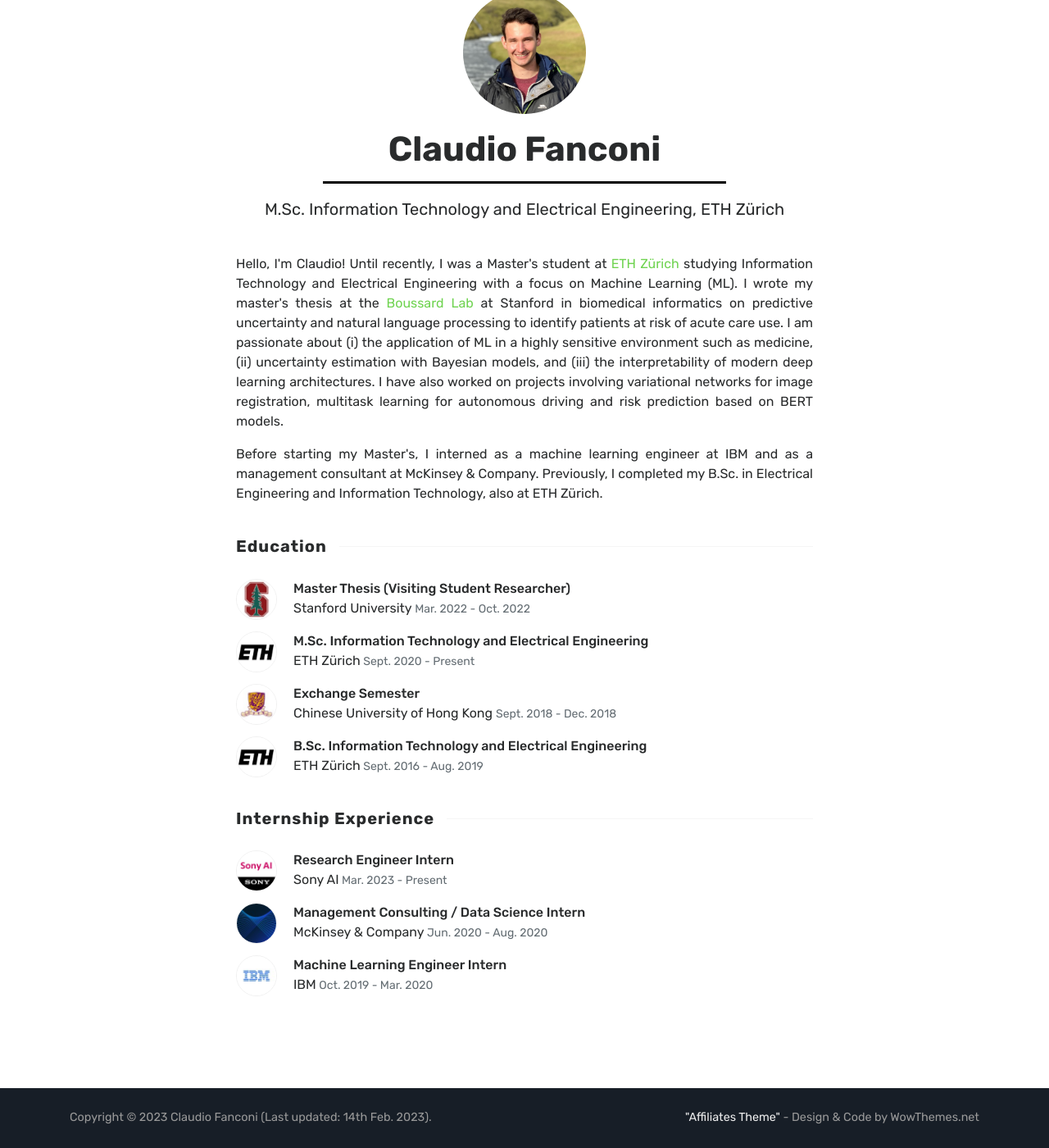
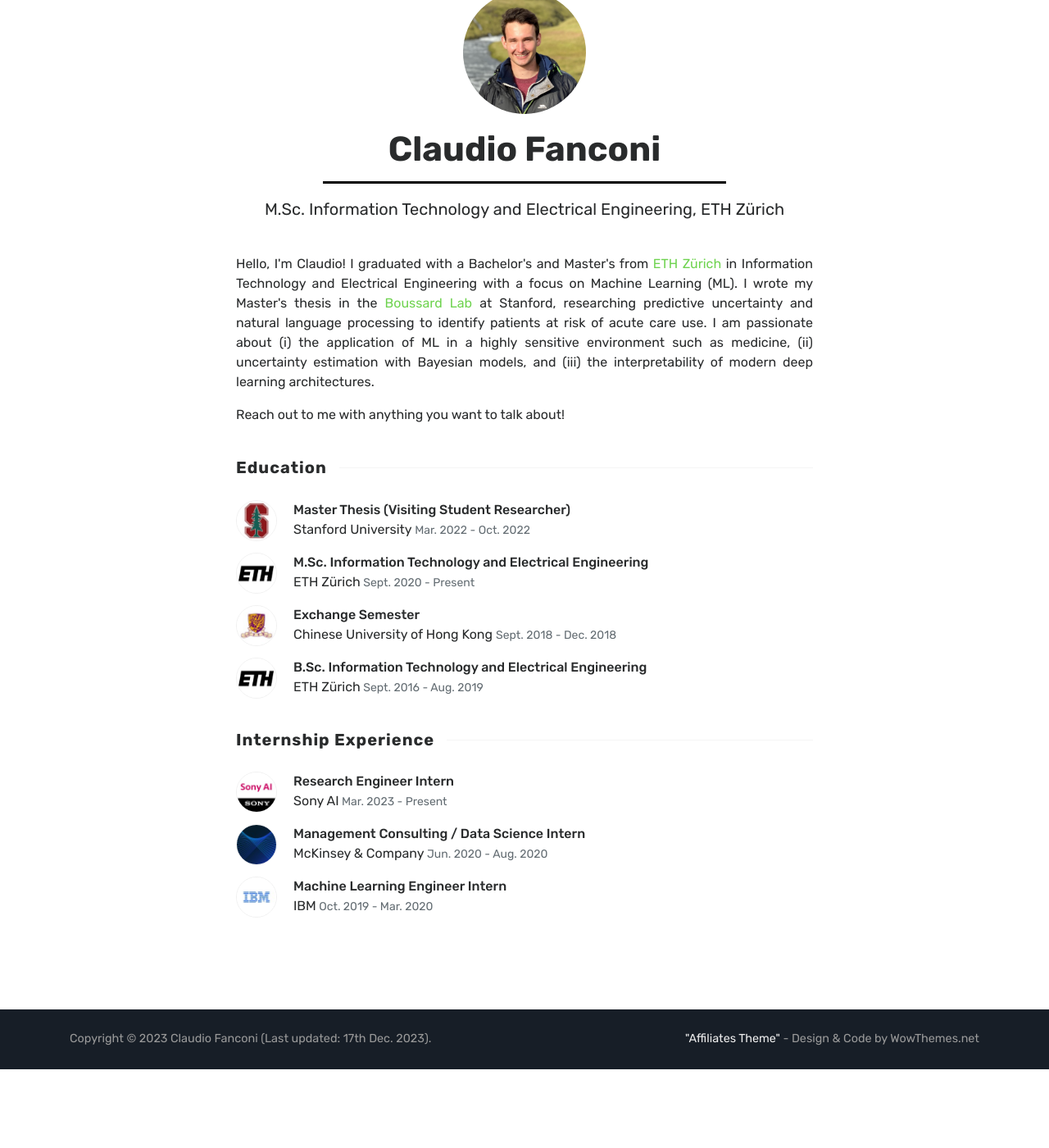
Before and after one commit to fanconic/fanconic.github.io, a Jekyll site: the page built from index.html, in a window 1280 px wide and 1400 px high, scrolled down 158 px. Shown: the whole window at 82% size. Built offline with Jekyll 4.4.1, drawn with Linux system fonts in a browser that asks for light colours; the list of posts is cut into pages by our own code; after the commit the page ends 1462 px from its top, so only the background shows below that.

Commit message:
december update of life

```diff
--- a/_layouts/default.html
+++ b/_layouts/default.html
@@ -138,7 +138,7 @@
 
                 <div class="copyright">
                     <p class="pull-left">
-                        Copyright © {{ site.time | date: "%Y" }} Claudio Fanconi (Last updated: 14th Feb. 2023).
+                        Copyright © {{ site.time | date: "%Y" }} Claudio Fanconi (Last updated: 17th Dec. 2023).
                     </p>
                     <p class="pull-right">
                         <!-- Please, leave credit to author unless you own a commercial license: https://www.wowthemes.net/freebies-license/ -->
--- a/index.html
+++ b/index.html
@@ -15,20 +15,15 @@ title: Home
 
         <br />
         <p class="bio">
-            Hello, I'm Claudio! Until recently, I was a Master's student at <a href="https://ethz.ch/de.html">ETH
-                Zürich</a> studying Information Technology
-            and Electrical Engineering with a focus on Machine Learning (ML). I wrote my master's thesis at the <a
-                href="https://med.stanford.edu/boussard-lab.html">Boussard Lab</a> at Stanford in biomedical informatics
-            on predictive uncertainty and natural language processing to
-            identify patients at risk of acute care use. I am passionate about (i) the application of ML in a highly
-            sensitive environment such as medicine, (ii) uncertainty estimation with Bayesian models, and (iii) the
-            interpretability of modern deep learning architectures. I have also worked on projects involving
-            variational networks for image registration, multitask learning for autonomous driving and risk prediction
-            based on BERT models.
+            Hello, I'm Claudio! I graduated with a Bachelor's and Master's from <a href="https://ethz.ch/de.html">ETH
+                Zürich</a> in Information Technology and Electrical Engineering with a focus on Machine Learning (ML). I
+            wrote my Master's thesis in the <a href="https://med.stanford.edu/boussard-lab.html">Boussard Lab</a> at
+            Stanford, researching predictive uncertainty and natural language processing to identify patients at risk of
+            acute care use. I am passionate about (i) the application of ML in a highly sensitive environment such as
+            medicine, (ii) uncertainty estimation with Bayesian models, and (iii) the interpretability of modern deep
+            learning architectures.
 
-        <p class="bio">Before starting my Master's, I interned as a machine learning engineer at IBM and as a management
-            consultant at McKinsey & Company. Previously, I completed my B.Sc. in Electrical Engineering and Information
-            Technology, also at ETH Zürich.</p>
+        <p class="bio">Reach out to me with anything you want to talk about!</p>
 
         <br />
         <div class="wrapintro-title">
```
Also changed, not shown: _pubs/01thisreadslikethat.md (added, +11 -0 lines), _pubs/02uncertainty.md (renamed from _pubs/01uncertainty.md, +1 -1 lines), contact.html (deleted, +0 -32 lines), projects/index.html (deleted, +0 -54 lines), _pubs/03nlponcology.md (renamed from _pubs/02nlponcology.md), _pubs/04ckdreview.md (renamed from _pubs/03ckdreview.md), _pubs/05thislookslikethatdoesit.md (renamed from _pubs/04thislookslikethatdoesit.md), assets/images/thisreadslikethat.png (added).
